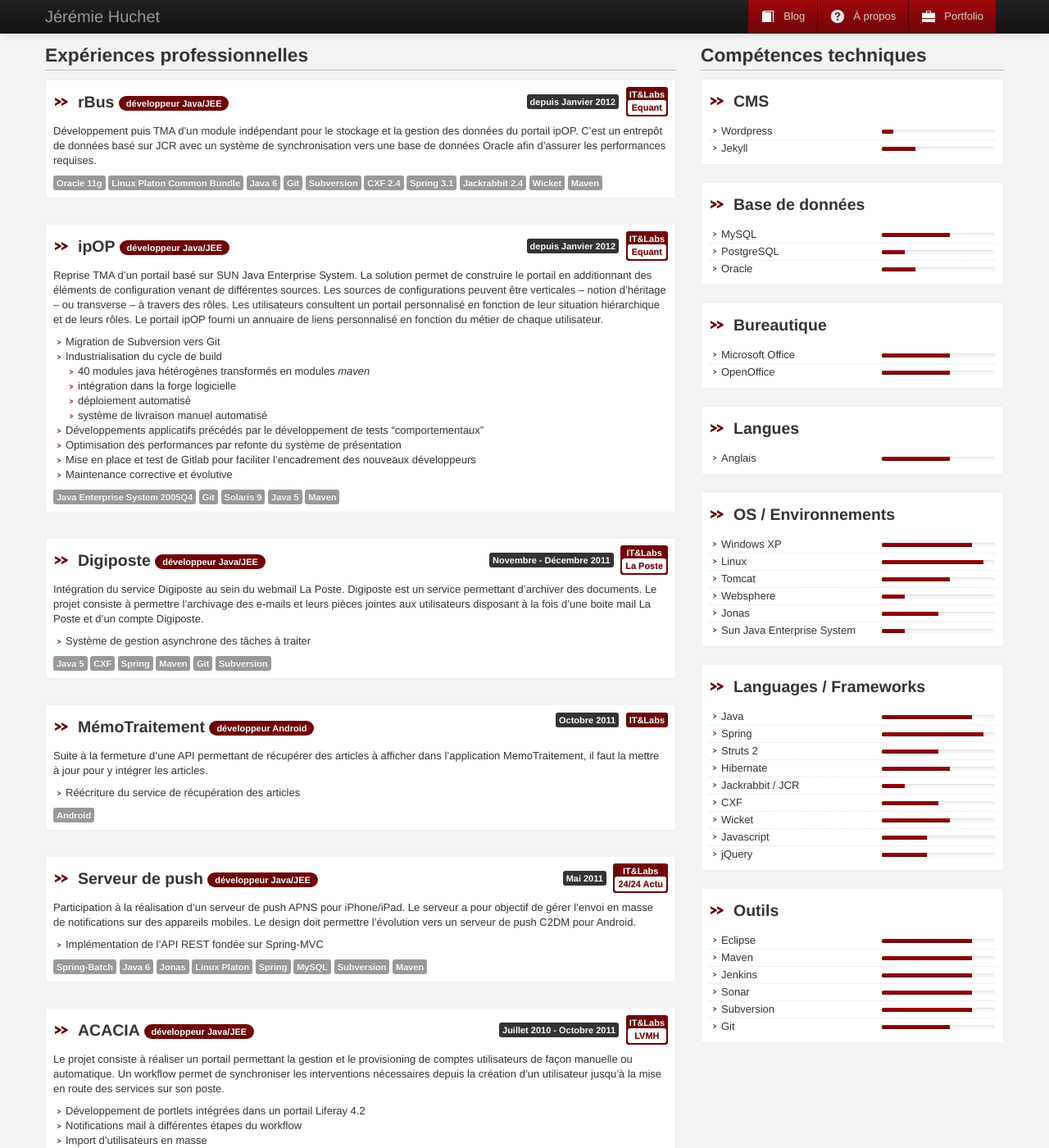
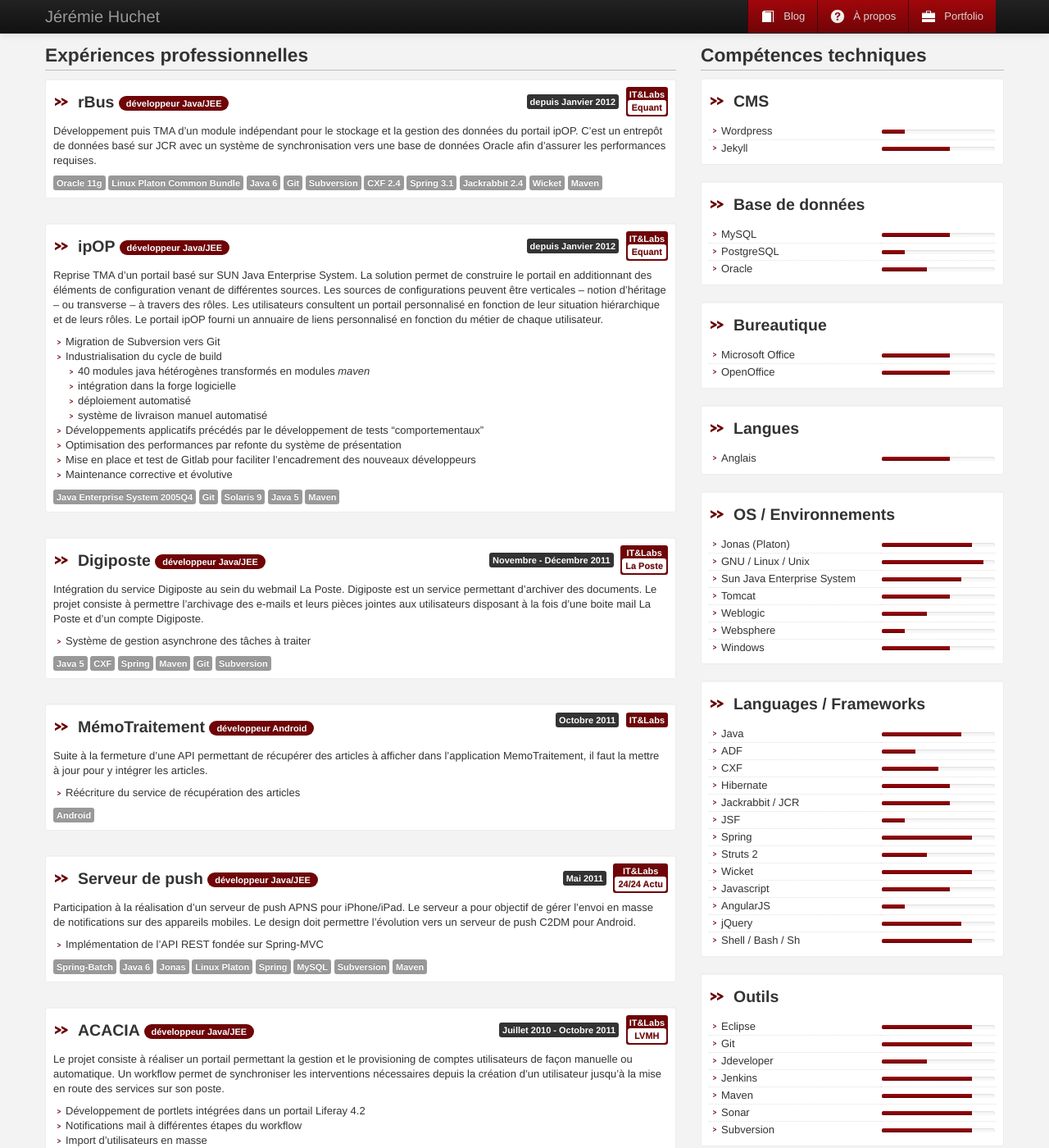
Before and after one commit to jeremiehuchet/jeremiehuchet.github.io, a Jekyll site: the page built from a-propos/index.html, in a window 1280 px wide and 1400 px high. Shown: the whole window at 82% size. Built offline with Jekyll 4.4.1, drawn with Linux system fonts in a browser that asks for light colours.

Commit message:
update skills

```diff
--- a/a-propos/index.html
+++ b/a-propos/index.html
@@ -28,52 +28,64 @@ skill-categories:
     level: 6
 - title: OS / Environnements
   skills:
-  - title: Windows XP
+  - title: Jonas (Platon)
     level: 8
-  - title: Linux
+  - title: GNU / Linux / Unix
     level: 9
+  - title: Sun Java Enterprise System
+    level: 7
   - title: Tomcat
     level: 6
+  - title: Weblogic
+    level: 4
   - title: Websphere
     level: 2
-  - title: Jonas
-    level: 5
-  - title: Sun Java Enterprise System
-    level: 2
+  - title: Windows
+    level: 6
 - title: Languages / Frameworks
   skills:
   - title: Java
-    level: 8
-  - title: Spring
-    level: 9
-  - title: Struts 2
+    level: 7
+  - title: ADF
+    level: 3
+  - title: CXF
     level: 5
   - title: Hibernate
     level: 6
   - title: Jackrabbit / JCR
+    level: 6
+  - title: JSF
     level: 2
-  - title: CXF
-    level: 5
+  - title: Spring
+    level: 8
+  - title: Struts 2
+    level: 4
   - title: Wicket
+    level: 8
+  - title: Javascript
     level: 6
-  - title: Javascript
-    level: 4
+  - title: AngularJS
+    level: 2
   - title: jQuery
-    level: 4
+    level: 7
+  - title: Shell / Bash / Sh
+    level: 8
 - title: Outils
   skills:
   - title: Eclipse
     level: 8
+  - title: Git
+    level: 8
+  - title: Jdeveloper
+    level: 4
+  - title: Jenkins
+    level: 8
   - title: Maven
-    level: 8
-  - title: Jenkins
     level: 8
   - title: Sonar
     level: 8
   - title: Subversion
     level: 8
-  - title: Git
-    level: 6
 ---
 <div id="a-propos">
   <div class="row">
--- a/index.html
+++ b/index.html
@@ -34,7 +34,7 @@
     <p>Développement de site web, intégration de gestionnaire de contenus</p>
 
     <h2>Développement Java</h2>
-    <p>3 ans d'expérience dans le développement Java/JEE</p>
+    <p>4 ans d'expérience dans le développement Java/JEE</p>
 
     <h2>Android</h2>
     <p>Expérience en développement mobile Android : ItinéRennes</p>
```
Also changed, not shown: other parts of a-propos/index.html (+3 -3 lines).
